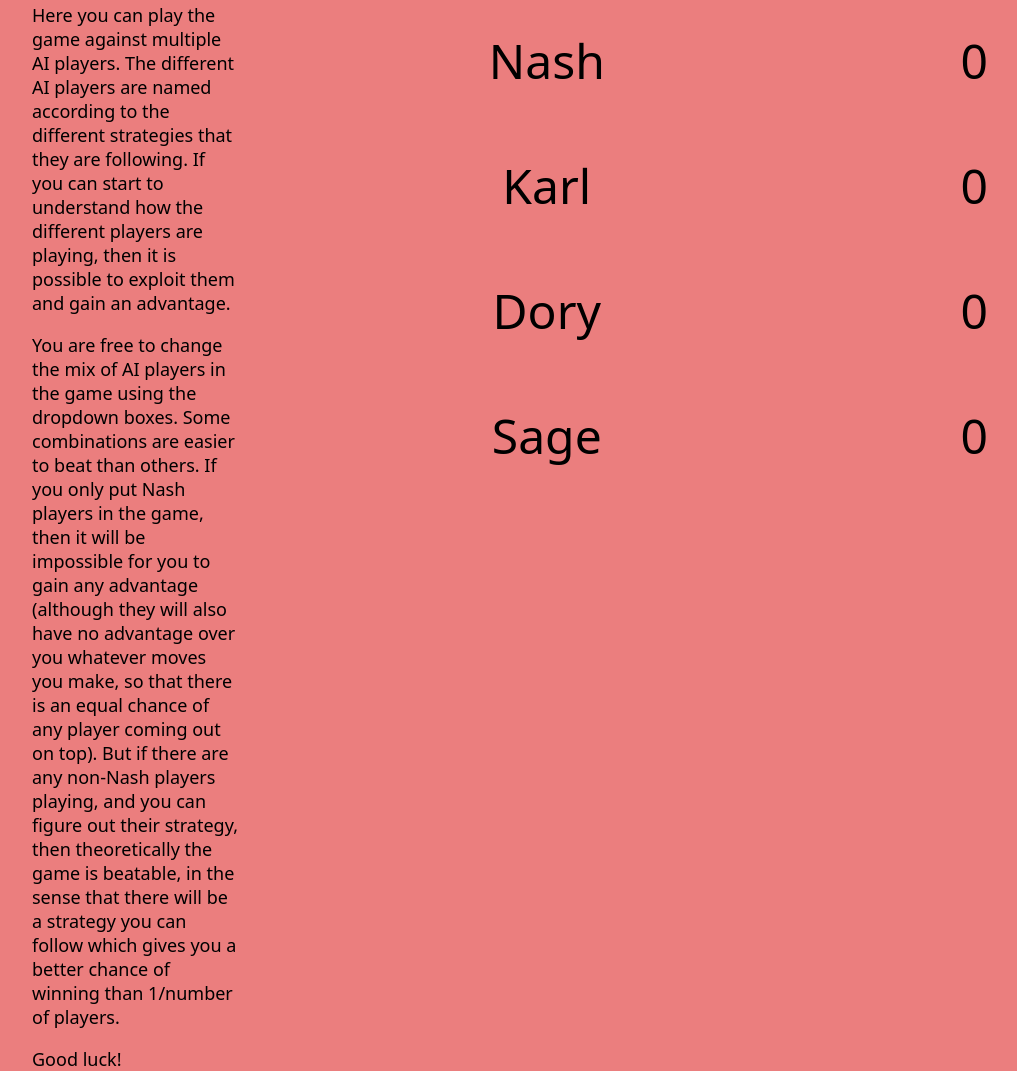
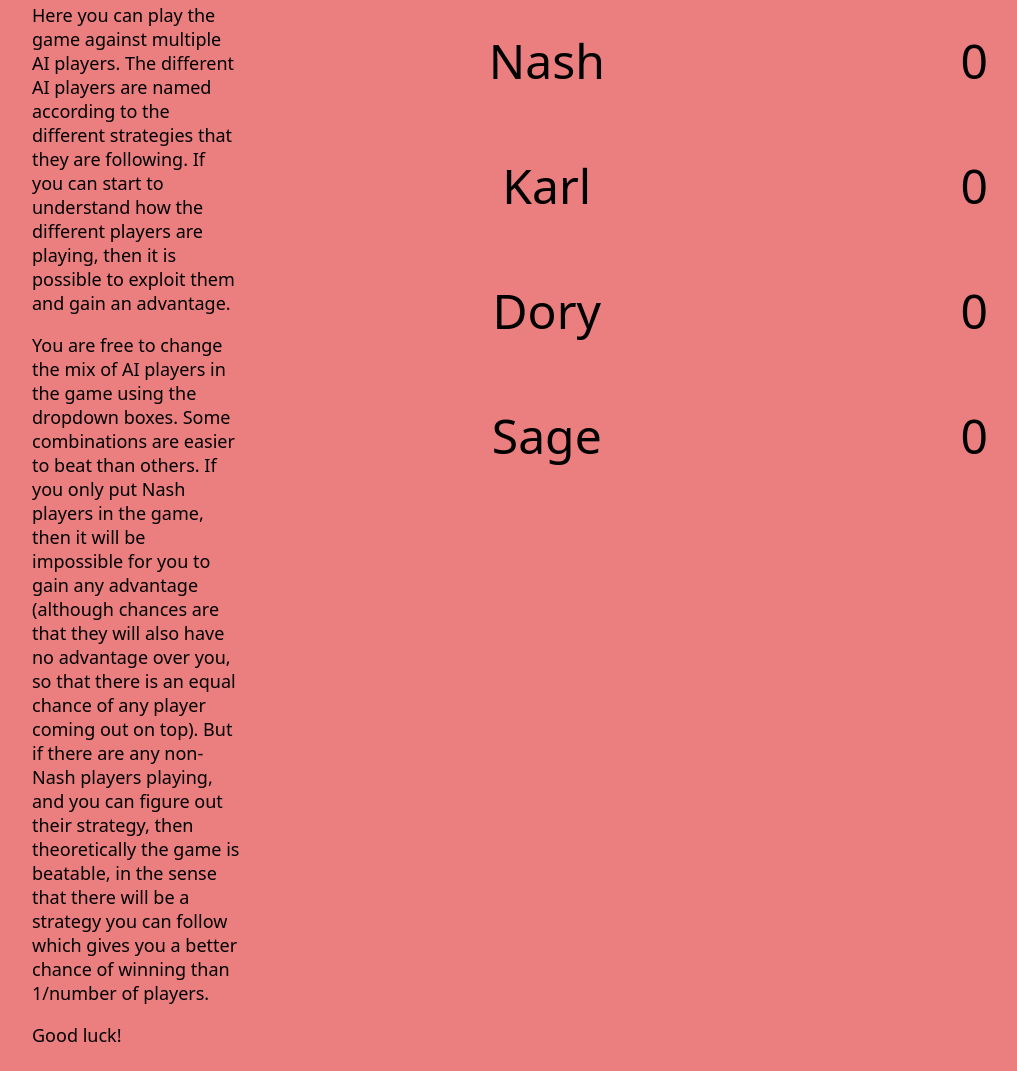
Before and after one commit to tobycrisford/taskmaster-donut-challenge, a plain HTML site: page index.html in a window 1280 px wide. Shown: the part 888-1959 px from the top of the page, without its empty margins (76-1093 px from the left). After the commit the page ends 1935 px from the top, so only its background shows below. Drawn offline with Linux system fonts and the light colour scheme.

Commit message:
Updating intro text

```diff
--- a/index.html
+++ b/index.html
@@ -22,7 +22,7 @@
             <p>
                 You are free to change the mix of AI players in the game using the dropdown boxes. Some combinations are easier to beat
                 than others. If you only put Nash players in the game, then it will be impossible for you to gain any advantage (although
-                they will also have no advantage over you whatever moves you make, so that there is an equal chance of any player coming out on top).
+                chances are that they will also have no advantage over you, so that there is an equal chance of any player coming out on top).
                 But if there are any non-Nash players playing, and you can figure out their strategy, then theoretically the game is beatable,
                 in the sense that there will be a strategy you can follow which gives you a better chance of winning than 1/number of players.
             </p>
```
